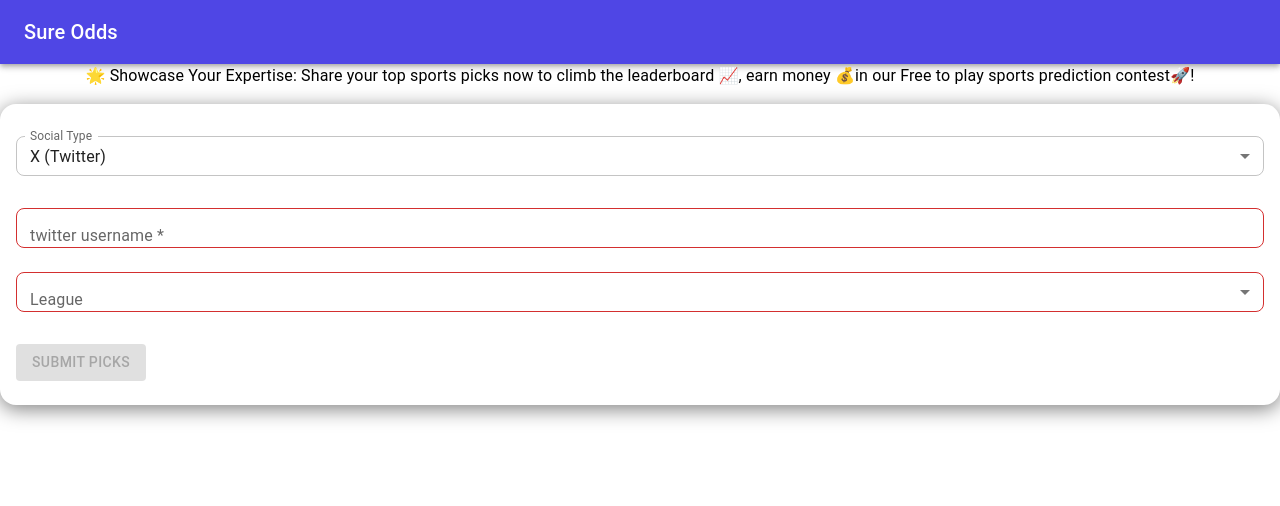
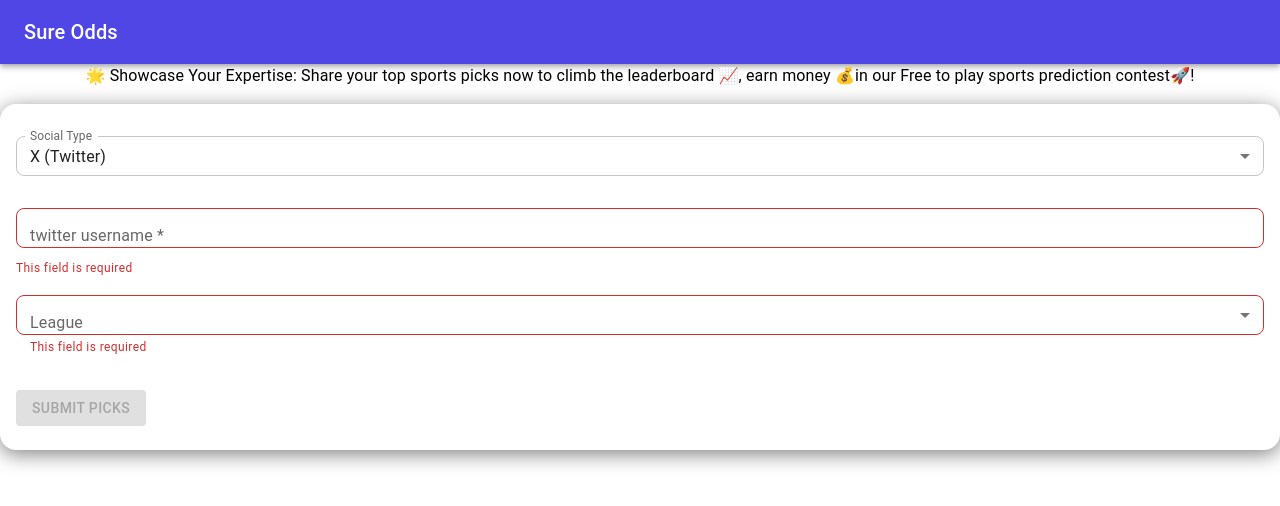
Before and after one commit to everyonesbuddy/sure-odds-sports-predictions-contest-FE, a React (Create React App) app: page /postYourPicks in a window 1280 px wide. Shown: the top 506 px of the page. Built offline with nearby package versions, Linux system fonts and the light colour scheme.

Commit message:
better validation message

```diff
--- a/src/components/PostYourPicks.jsx
+++ b/src/components/PostYourPicks.jsx
@@ -4,6 +4,7 @@ import {
   MenuItem,
   FormControl,
   InputLabel,
+  FormHelperText,
   TextField,
   Card,
   CardContent,
@@ -289,6 +290,9 @@ const PostYourPicks = () => {
               },
             }}
           />
+          {!twitterUsername && (
+            <FormHelperText error>This field is required</FormHelperText>
+          )}
 
           <FormControl
             fullWidth
@@ -326,6 +330,9 @@ const PostYourPicks = () => {
               <MenuItem value="americanfootball_nfl">NFL 🏈</MenuItem>
               <MenuItem value="soccer_epl">EPL ⚽</MenuItem>
             </Select>
+            {!league && (
+              <FormHelperText error>This field is required</FormHelperText>
+            )}
           </FormControl>
 
           {league && (
@@ -366,6 +373,9 @@ const PostYourPicks = () => {
                     )}
                   <MenuItem value="money line">Money Line 💰</MenuItem>
                 </Select>
+                {!pickType && (
+                  <FormHelperText error>This field is required</FormHelperText>
+                )}
               </FormControl>
 
               <FormControl
@@ -423,6 +433,9 @@ const PostYourPicks = () => {
                     <MenuItem disabled>No games available</MenuItem>
                   )}
                 </Select>
+                {!selectedGame && (
+                  <FormHelperText error>This field is required</FormHelperText>
+                )}
               </FormControl>
 
               {pickType === "money line" && gameDetails && (
@@ -482,6 +495,11 @@ const PostYourPicks = () => {
                         </MenuItem>
                       )}
                     </Select>
+                    {!teamPicked && (
+                      <FormHelperText error>
+                        This field is required
+                      </FormHelperText>
+                    )}
                   </FormControl>
                   <TextField
                     label="Odds"
@@ -548,6 +566,11 @@ const PostYourPicks = () => {
                           </MenuItem>
                         ))}
                       </Select>
+                      {!market && (
+                        <FormHelperText error>
+                          This field is required
+                        </FormHelperText>
+                      )}
                     </FormControl>
                   )}
 
@@ -617,6 +640,11 @@ const PostYourPicks = () => {
                           </MenuItem>
                         ))}
                       </Select>
+                      {!playerPickedDetailForView && (
+                        <FormHelperText error>
+                          This field is required
+                        </FormHelperText>
+                      )}
                     </FormControl>
                   ) : (
                     market !== "" && (
```
